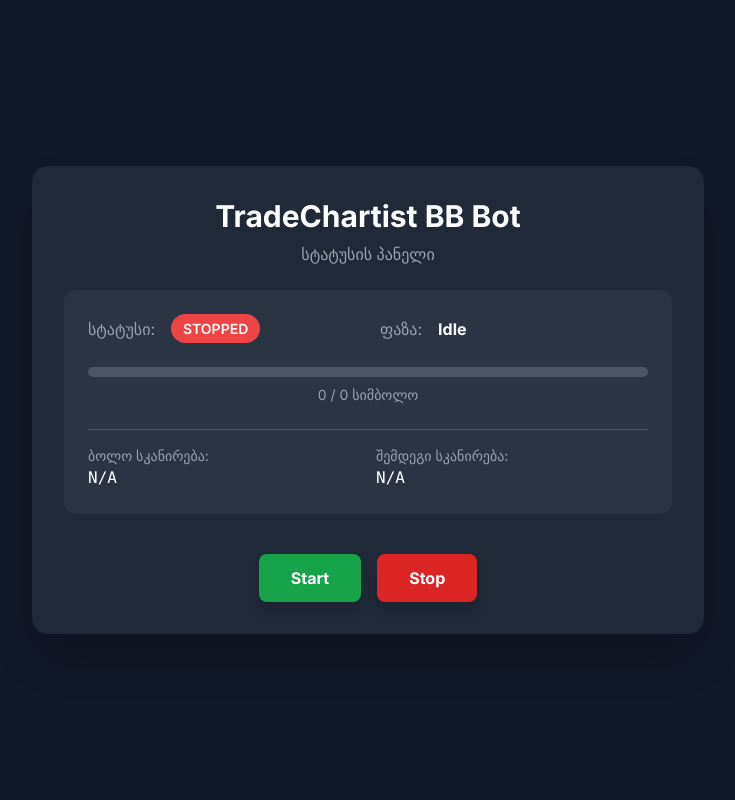
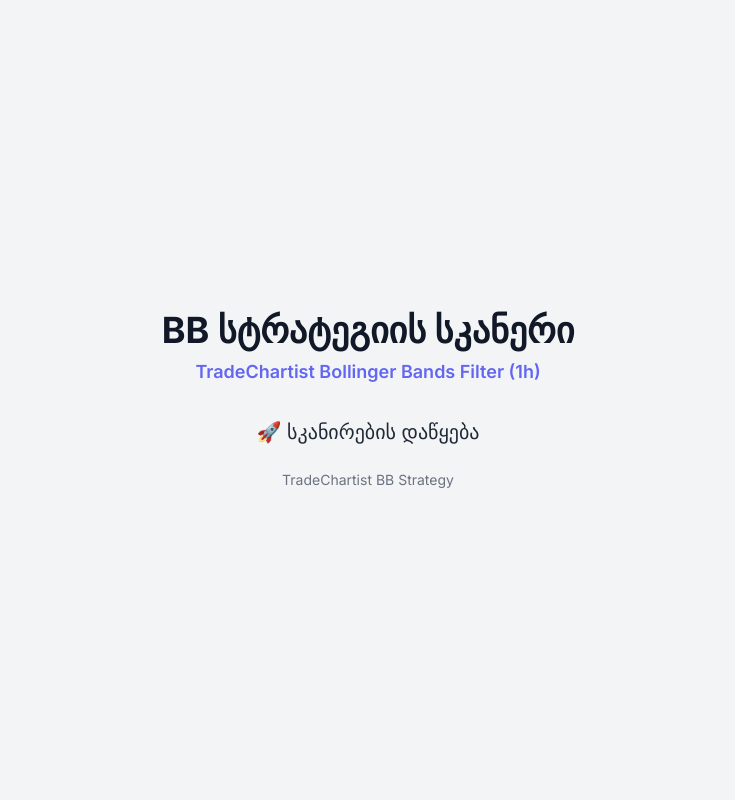
Before and after one commit to mishka2255/ema-signal-bot, a Flask app: page / in a window 1280 px wide. Shown: the whole page, without its empty margins (272-1007 px from the left). Run offline with Flask 3, Linux system fonts and the light colour scheme; data that the repository does not hold is empty; some libraries are stand-ins or nearby versions.

Commit message:
Update index.html

```diff
--- a/templates/index.html
+++ b/templates/index.html
@@ -1,119 +1,165 @@
 <!DOCTYPE html>
-<html lang="en">
+<html lang="ka">
 <head>
     <meta charset="UTF-8">
     <meta name="viewport" content="width=device-width, initial-scale=1.0">
-    <title>Trading Bot Dashboard</title>
+    <title>BB სკანერი</title>
     <script src="https://cdn.tailwindcss.com"></script>
+    <link rel="preconnect" href="https://fonts.googleapis.com">
+    <link rel="preconnect" href="https://fonts.gstatic.com" crossorigin>
     <link href="https://fonts.googleapis.com/css2?family=Inter:wght@400;500;600;700&display=swap" rel="stylesheet">
     <style>
-        body { font-family: 'Inter', sans-serif; }
-        .status-badge {
-            padding: 0.25rem 0.75rem;
-            border-radius: 9999px;
-            font-size: 0.875rem;
-            font-weight: 600;
-            text-transform: uppercase;
-        }
-        .status-running { background-color: #10B981; color: white; }
-        .status-stopped { background-color: #EF4444; color: white; }
+        body { font-family: 'Inter', "BPG Nino Mtavruli", sans-serif; -webkit-font-smoothing: antialiased; -moz-osx-font-smoothing: grayscale; }
+        .btn { @apply px-8 py-4 rounded-lg font-semibold text-white shadow-lg transition-transform transform hover:scale-105 focus:outline-none focus:ring-2 focus:ring-offset-2; }
+        .btn-start { @apply bg-gradient-to-r from-blue-600 to-indigo-600 hover:from-blue-700 hover:to-indigo-700 focus:ring-blue-500; }
+        .btn-stop { @apply bg-gradient-to-r from-red-600 to-pink-600 hover:from-red-700 hover:to-pink-700 focus:ring-red-500; }
+        .card { @apply bg-white dark:bg-gray-800 shadow-2xl rounded-2xl p-6 md:p-8; }
+        #results-list a { @apply text-blue-500 hover:underline font-bold; }
+        .whitespace-pre-line { white-space: pre-line; }
     </style>
 </head>
-<body class="bg-gray-900 text-gray-200 flex items-center justify-center min-h-screen">
+<body class="bg-gray-100 dark:bg-gray-900 text-gray-800 dark:text-gray-200 min-h-screen flex items-center justify-center p-4">
 
-    <div class="w-full max-w-2xl mx-auto bg-gray-800 shadow-2xl rounded-2xl p-8 space-y-6">
-        <div class="text-center">
-            <h1 class="text-3xl font-bold text-white">TradeChartist BB Bot</h1>
-            <p class="text-gray-400 mt-2">სტატუსის პანელი</p>
-        </div>
+    <div class="w-full max-w-3xl mx-auto">
+        <div class="card">
+            <header class="text-center mb-8">
+                <h1 class="text-3xl md:text-4xl font-bold text-gray-900 dark:text-white">BB სტრატეგიის სკანერი</h1>
+                <p id="strategy-display" class="text-indigo-500 dark:text-indigo-400 mt-2 font-semibold text-lg"></p>
+            </header>
 
-        <!-- Status Display -->
-        <div class="bg-gray-700/50 p-6 rounded-xl grid grid-cols-1 md:grid-cols-2 gap-6">
-            <div class="flex items-center space-x-4">
-                <span class="text-gray-400">სტატუსი:</span>
-                <span id="status-badge" class="status-badge status-stopped">Stopped</span>
+            <div id="controls" class="text-center">
+                <form id="start-form" method="POST" action="/start"><button type="submit" class="btn btn-start text-xl">🚀 სკანირების დაწყება</button></form>
+                <form id="stop-form" method="POST" action="/stop" class="hidden"><button type="submit" class="btn btn-stop text-xl">⛔ სკანირების გაჩერება</button></form>
             </div>
-            <div class="flex items-center space-x-4">
-                 <span class="text-gray-400">ფაზა:</span>
-                <b id="current-phase" class="text-white">Idle</b>
-            </div>
-            <div class="col-span-1 md:col-span-2">
-                <div class="w-full bg-gray-600 rounded-full h-2.5">
-                    <div id="progress-bar" class="bg-indigo-500 h-2.5 rounded-full" style="width: 0%"></div>
+
+            <div id="status-container" class="mt-8 text-center space-y-4 hidden">
+                <div id="status-text" class="text-lg font-medium text-blue-600 dark:text-blue-400"></div>
+                <div class="w-full bg-gray-200 dark:bg-gray-700 rounded-full h-4">
+                    <div id="progress-bar" class="bg-gradient-to-r from-blue-500 to-indigo-500 h-4 rounded-full transition-all duration-500" style="width: 0%"></div>
                 </div>
-                <p class="text-center text-sm mt-2 text-gray-400">
-                    <span id="symbols-scanned">0</span> / <span id="symbols-total">0</span> სიმბოლო
-                </p>
-            </div>
-             <div class="border-t border-gray-600 pt-4 col-span-1 md:col-span-2 grid grid-cols-1 md:grid-cols-2 gap-4">
-                <div>
-                    <p class="text-sm text-gray-400">ბოლო სკანირება:</p>
-                    <p id="last-scan-time" class="font-mono text-white">N/A</p>
+                <div class="flex justify-between items-center text-sm text-gray-500 dark:text-gray-400">
+                    <div id="progress-label"></div>
+                    <div id="countdown-timer" class="font-bold"></div>
                 </div>
-                <div>
-                    <p class="text-sm text-gray-400">შემდეგი სკანირება:</p>
-                    <p id="next-scan-time" class="font-mono text-white">N/A</p>
+                 <div id="next-scan-container" class="text-center pt-2">
+                    <p class="text-sm">შემდეგი სკანირება: <b id="next-scan-time" class="text-gray-600 dark:text-gray-300"></b></p>
                 </div>
             </div>
+
+            <div id="results-container" class="mt-8 hidden">
+                <div class="text-center border-t dark:border-gray-700 pt-6">
+                    <h2 id="results-header" class="text-2xl font-bold mb-2"></h2>
+                    <p id="results-subheader" class="text-gray-500 dark:text-gray-400 mb-4"></p>
+                </div>
+                <ul id="results-list" class="space-y-4"></ul>
+            </div>
         </div>
-
-        <!-- Controls -->
-        <div class="flex items-center justify-center space-x-4 pt-4">
-            <button onclick="startBot()" class="bg-green-600 hover:bg-green-700 text-white font-bold py-3 px-8 rounded-lg transition-transform transform hover:scale-105 shadow-lg">
-                Start
-            </button>
-            <button onclick="stopBot()" class="bg-red-600 hover:bg-red-700 text-white font-bold py-3 px-8 rounded-lg transition-transform transform hover:scale-105 shadow-lg">
-                Stop
-            </button>
-        </div>
-
+        <footer class="text-center mt-6 text-sm text-gray-500 dark:text-gray-400">TradeChartist BB Strategy</footer>
     </div>
 
     <script>
-        function startBot() {
-            fetch('/start', { method: 'POST' });
+        const startForm = document.getElementById('start-form'), stopForm = document.getElementById('stop-form');
+        const statusContainer = document.getElementById('status-container'), statusText = document.getElementById('status-text');
+        const progressBar = document.getElementById('progress-bar'), progressLabel = document.getElementById('progress-label');
+        const countdownTimer = document.getElementById('countdown-timer');
+        const resultsContainer = document.getElementById('results-container'), resultsHeader = document.getElementById('results-header');
+        const resultsSubheader = document.getElementById('results-subheader'), resultsList = document.getElementById('results-list');
+        const strategyDisplay = document.getElementById('strategy-display');
+        const nextScanTimeEl = document.getElementById('next-scan-time');
+
+        let statusInterval;
+        let initialStatus = {{ status | tojson }};
+        let appConfig = {{ config | tojson }};
+
+        function renderResults(data) {
+            resultsList.innerHTML = '';
+            if (data.last_scan_results && data.last_scan_results.length > 0) {
+                resultsHeader.innerText = '🎯 აღმოჩენილი სიგნალები';
+                resultsSubheader.innerText = `სკანირება დასრულდა ${data.scan_duration}-ში. ბოლო განახლება: ${data.last_scan_time}`;
+                data.last_scan_results.forEach(itemHTML => {
+                    const li = document.createElement('li');
+                    li.className = 'bg-gray-50 dark:bg-gray-700/50 p-4 rounded-lg shadow-sm whitespace-pre-line leading-relaxed';
+                    li.innerHTML = itemHTML;
+                    resultsList.appendChild(li);
+                });
+            } else {
+                resultsHeader.innerText = '🧐 სიგნალები ვერ მოიძებნა';
+                resultsSubheader.innerText = `სკანირება დასრულდა. ბოლო განახლება: ${data.last_scan_time}`;
+            }
+            resultsContainer.classList.remove('hidden');
         }
 
-        function stopBot() {
-            fetch('/stop', { method: 'POST' });
-        }
+        function updateUI(data) {
+            strategyDisplay.innerText = `${appConfig.strategy_name} (${appConfig.scan_timeframe})`;
 
-        async function getStatus() {
-            try {
-                const response = await fetch('/status');
-                const data = await response.json();
-
-                const badge = document.getElementById('status-badge');
-                if (data.running) {
-                    badge.textContent = 'Running';
-                    badge.className = 'status-badge status-running';
-                } else {
-                    badge.textContent = 'Stopped';
-                    badge.className = 'status-badge status-stopped';
-                }
-
-                document.getElementById('current-phase').textContent = data.current_phase || 'Idle';
-                document.getElementById('symbols-scanned').textContent = data.symbols_scanned || 0;
-                document.getElementById('symbols-total').textContent = data.symbols_total || 0;
-                document.getElementById('last-scan-time').textContent = data.last_scan_time || 'N/A';
-                document.getElementById('next-scan-time').textContent = data.next_scan_time || 'N/A';
+            if (data.running) {
+                startForm.classList.add('hidden');
+                stopForm.classList.remove('hidden');
+                statusContainer.classList.remove('hidden');
+                resultsContainer.classList.add('hidden');
 
                 const progress = data.symbols_total > 0 ? (data.symbols_scanned / data.symbols_total) * 100 : 0;
-                document.getElementById('progress-bar').style.width = `${progress}%`;
+                progressBar.style.width = `${progress}%`;
+                progressLabel.innerText = `${data.symbols_scanned} / ${data.symbols_total} სიმბოლო`;
 
-            } catch (error) {
-                console.error("Error fetching status:", error);
-                const badge = document.getElementById('status-badge');
-                badge.textContent = 'Error';
-                badge.className = 'status-badge status-stopped';
+                if (data.estimated_remaining_sec > 0) {
+                    statusText.innerText = `⏳ ვასკანერებ...`;
+                    const mins = Math.floor(data.estimated_remaining_sec / 60);
+                    const secs = data.estimated_remaining_sec % 60;
+                    countdownTimer.innerText = `დარჩა: ${mins} წთ ${secs.toString().padStart(2, '0')} წმ`;
+                } else {
+                    statusText.innerText = `⏳ ველოდები...`;
+                    countdownTimer.innerText = '';
+                }
+                 nextScanTimeEl.innerText = data.next_scan_time || 'N/A';
+
+            } else {
+                if(statusInterval) {
+                    clearInterval(statusInterval);
+                    statusInterval = null;
+                }
+                startForm.classList.remove('hidden');
+                stopForm.classList.add('hidden');
+                statusContainer.classList.add('hidden');
+                if (data.last_scan_time !== 'N/A') renderResults(data);
             }
         }
 
-        // Fetch status every 3 seconds
-        setInterval(getStatus, 3000);
+        async function fetchStatus() {
+            try {
+                const response = await fetch('/status');
+                if (!response.ok) throw new Error('Network response was not ok');
+                const data = await response.json();
+                updateUI(data);
+            } catch (error) {
+                console.error("Failed to fetch status:", error);
+                if(statusInterval) clearInterval(statusInterval);
+            }
+        }
 
-        // Initial fetch on page load
-        document.addEventListener('DOMContentLoaded', getStatus);
+        startForm.addEventListener('submit', (e) => {
+            // Prevent default form submission which reloads the page
+            e.preventDefault();
+            fetch(startForm.action, { method: 'POST' }).then(() => {
+                 setTimeout(() => {
+                    if (!statusInterval) statusInterval = setInterval(fetchStatus, 2000);
+                }, 500);
+            });
+        });
+
+        stopForm.addEventListener('submit', (e) => {
+             e.preventDefault();
+             fetch(stopForm.action, { method: 'POST' });
+        });
+
+        document.addEventListener('DOMContentLoaded', () => {
+            // Initial UI setup based on server-rendered data
+            updateUI(initialStatus);
+            // If the script is already running on page load, start polling for status
+            if (initialStatus.running) {
+                if (!statusInterval) statusInterval = setInterval(fetchStatus, 2000);
+            }
+        });
     </script>
 </body>
 </html>
```
